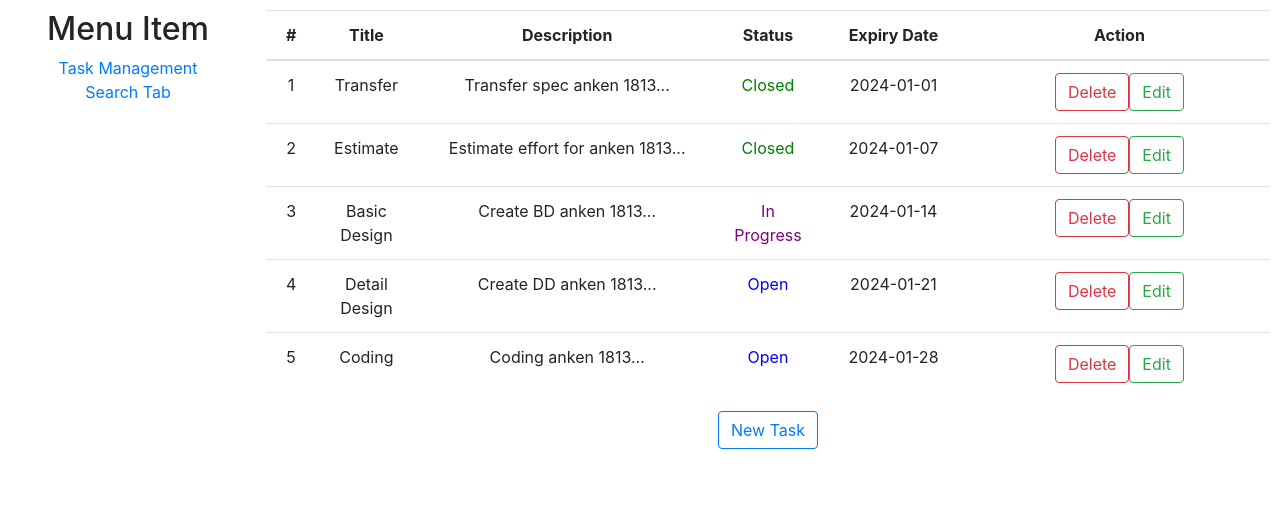
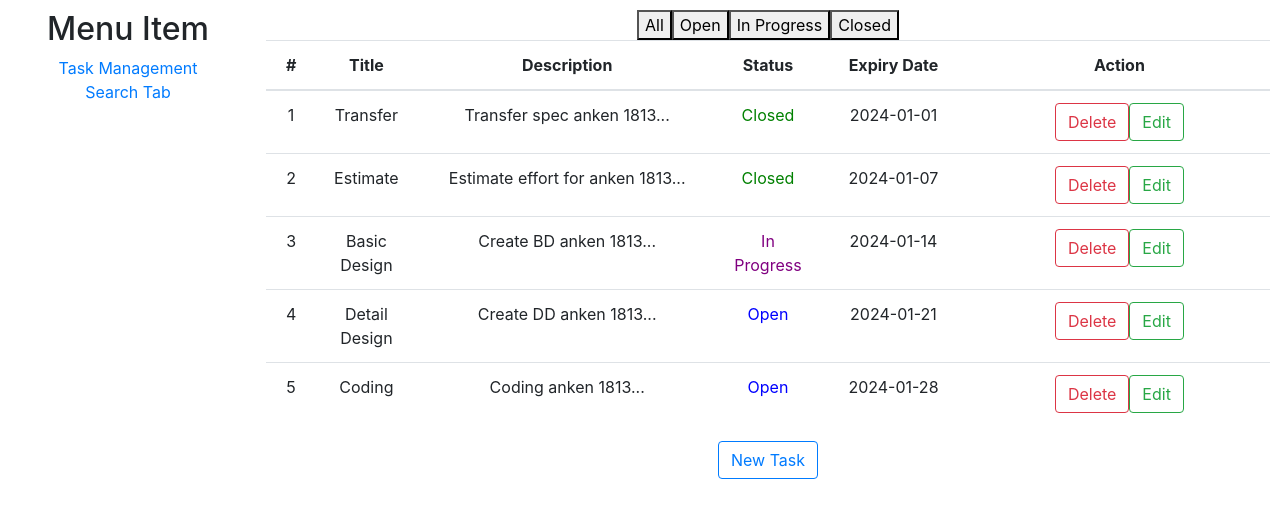
Before and after one commit to nhatyg/taskManagement, a React (Create React App) app: page / in a window 1280 px wide. Shown: the top 518 px of the page. Built offline with nearby package versions, Linux system fonts and the light colour scheme.

Commit message:
add handleFilter

```diff
--- a/src/components/Task.js
+++ b/src/components/Task.js
@@ -17,7 +17,8 @@ class TaskList extends React.Component {
         expiryDate: ''
       },
       editingTask: null,
-      showForm: false
+      showForm: false,
+      filterStatus: 'all'
     };
     this.handleDelete = this.handleDelete.bind(this);
     this.handleAdd = this.handleAdd.bind(this);
@@ -25,6 +26,7 @@ class TaskList extends React.Component {
     this.handleInputChange = this.handleInputChange.bind(this);
     this.handleFormSubmit = this.handleFormSubmit.bind(this);
     this.toggleForm = this.toggleForm.bind(this);
+    this.handleFilterChange = this.handleFilterChange.bind(this);
   }
 
 
@@ -88,7 +90,8 @@ class TaskList extends React.Component {
 
   handleFormSubmit(event) {
     event.preventDefault();
-    if (this.state.editingTask.id) {
+    if (this.state.editingTask) {
+      // Nếu có task đang được sửa, cập nhật thông tin task đó
       const updatedTasks = this.state.tasks.map(task => {
         if (task.id === this.state.editingTask.id) {
           return this.state.editingTask;
@@ -99,17 +102,25 @@ class TaskList extends React.Component {
         tasks: updatedTasks,
         editingTask: null
       });
-    } else {
-      this.setState({
-        tasks: [...this.state.tasks, this.state.editingTask],
-        editingTask: null
-      });
     }
   }
 
+  handleFilterChange(filterStatus) {
+    this.setState({
+      filterStatus: filterStatus
+    });
+  }
 
   renderItem() {
-    return this.state.tasks.map((item, index) => {
+    const { filterStatus } = this.state;
+    const filteredTasks = this.state.tasks.filter(task => {
+      if (filterStatus === 'all') {
+        return true;
+      }
+      return task.status.toString() === filterStatus;
+    });
+
+    return filteredTasks.map((item, index) => {
       if (this.state.editingTask && this.state.editingTask.id === item.id) {
         return (
           <tr key={item.id}>
@@ -212,6 +223,13 @@ class TaskList extends React.Component {
           </form>
         )}
         <form onSubmit={this.handleFormSubmit}>
+          <div>
+            {/* ... code hiển thị các nút lọc */}
+            <button onClick={() => this.handleFilterChange('all')}>All</button>
+            <button onClick={() => this.handleFilterChange('1')}>Open</button>
+            <button onClick={() => this.handleFilterChange('2')}>In Progress</button>
+            <button onClick={() => this.handleFilterChange('3')}>Closed</button>
+          </div>
           <table className="table table-hover table-responsive-lg">
             <thead>
               <tr>
```
